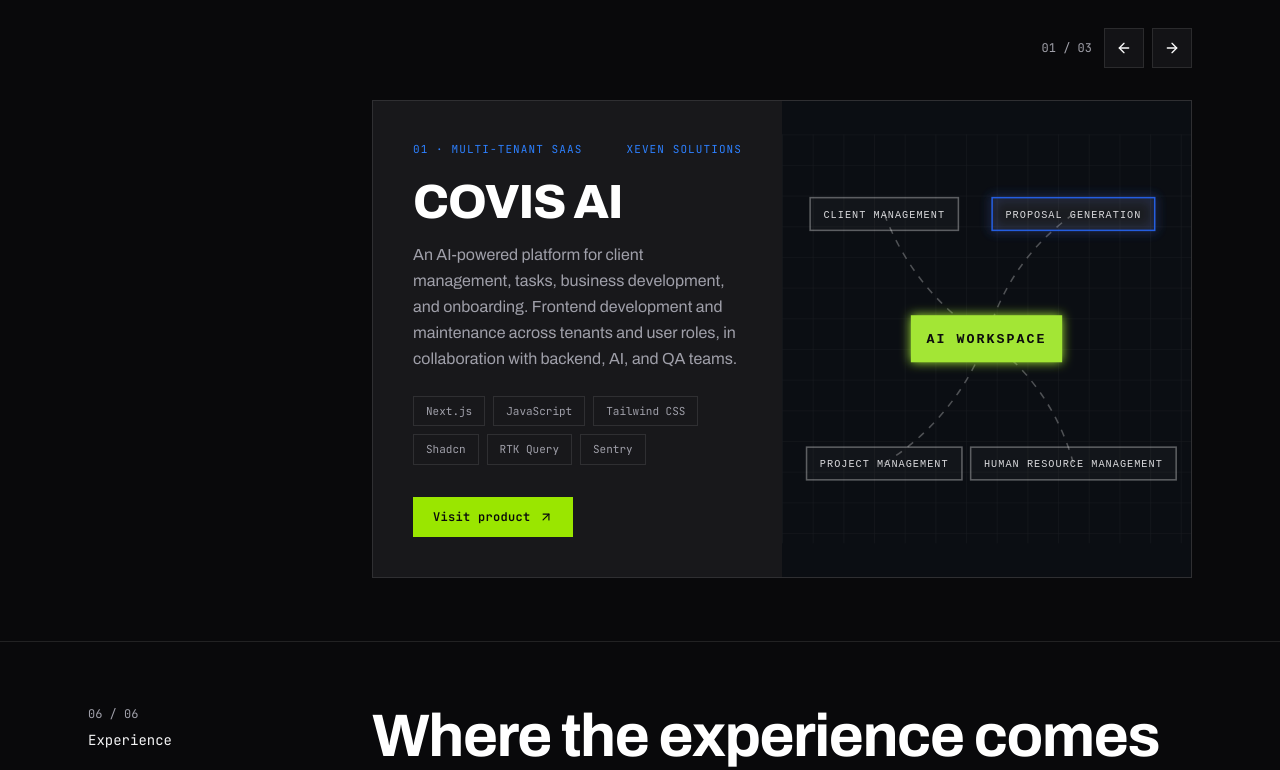
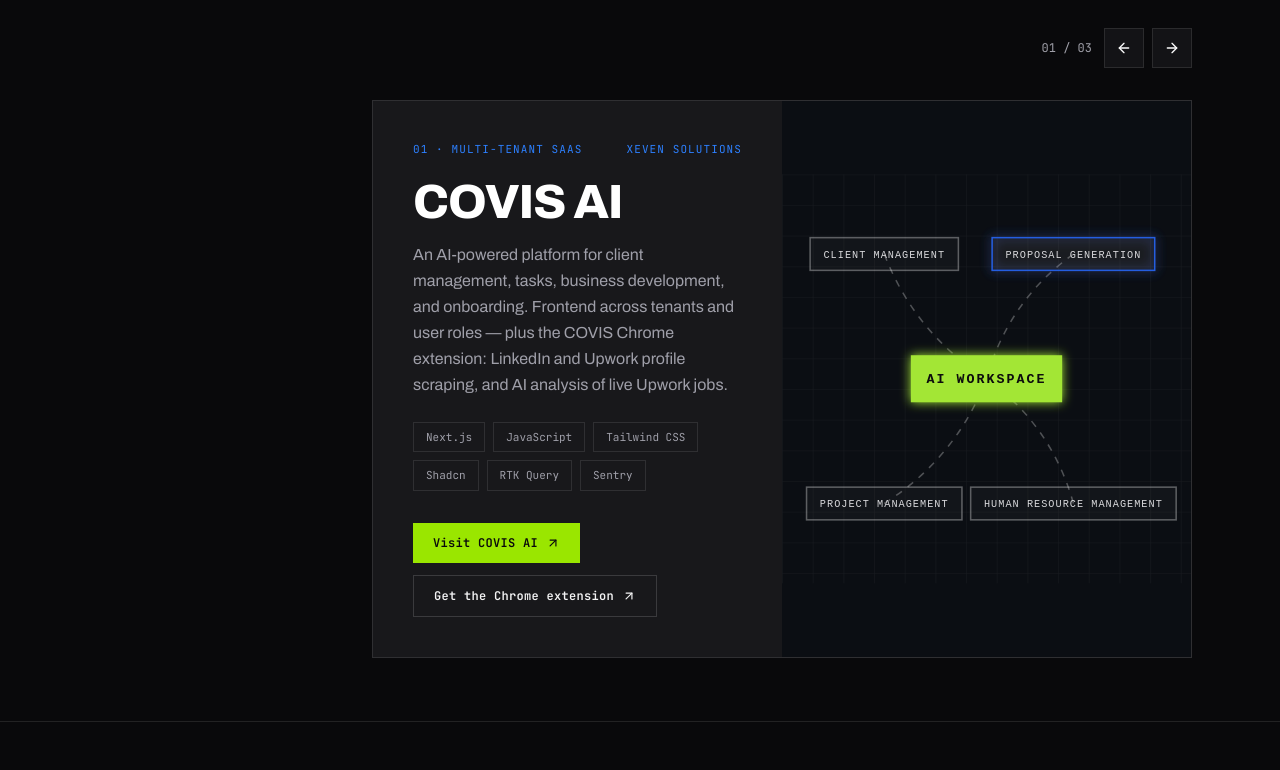
Before and after one commit to Bilal-Khan152/portfolio, a Next.js app: page / in a window 1280 px wide. Shown: the part 4442-5212 px from the top of the page. Built offline with nearby package versions, Linux system fonts and the light colour scheme.

Commit message:
COVIS: add extension work to description, descriptive dual buttons

```diff
--- a/components/Work.jsx
+++ b/components/Work.jsx
@@ -144,9 +144,15 @@
     company: 'XEVEN SOLUTIONS',
     title: 'COVIS AI',
     description:
-      'An AI-powered platform for client management, tasks, business development, and onboarding. Frontend development and maintenance across tenants and user roles, in collaboration with backend, AI, and QA teams.',
+      'An AI-powered platform for client management, tasks, business development, and onboarding. Frontend across tenants and user roles — plus the COVIS Chrome extension: LinkedIn and Upwork profile scraping, and AI analysis of live Upwork jobs.',
     chips: ['Next.js', 'JavaScript', 'Tailwind CSS', 'Shadcn', 'RTK Query', 'Sentry'],
-    cta: { label: 'Visit product', href: 'https://covis.ai/' },
+    ctas: [
+      { label: 'Visit COVIS AI', href: 'https://covis.ai/' },
+      {
+        label: 'Get the Chrome extension',
+        href: 'https://chromewebstore.google.com/detail/covis-ai/gpfpiggbllfnafhflkipicojfhnnpkdc',
+      },
+    ],
     type: 'product',
     diagram: {
       center: 'AI WORKSPACE',
@@ -167,7 +173,7 @@
     description:
       'A national child-immunization platform for Somalia. Hospitals and clinics record newborn vaccinations and dose histories in one place, giving health officials a clear view of coverage across the country.',
     chips: ['React.js', 'Redux', 'Axios', 'Tailwind CSS'],
-    cta: { label: 'Visit product', href: 'https://ogowhealth.com/en/' },
+    ctas: [{ label: 'Visit Ogow Health', href: 'https://ogowhealth.com/en/' }],
     type: 'product',
     diagram: {
       center: 'IMMUNIZATION',
@@ -188,7 +194,7 @@
     description:
       'A private management system for a town owner — tracking plot sales, customer installments, invoices, and plot inventory in one place.',
     chips: ['React.js', 'Redux Toolkit', 'Axios', 'Tailwind CSS'],
-    cta: null,
+    ctas: [],
     type: 'product',
     diagram: {
       center: 'TOWN PLOTS',
@@ -232,16 +238,25 @@
               ))}
             </div>
           </div>
-          {project.cta && (
+          {project.ctas?.length > 0 && (
+            <div className="mt-8 flex flex-wrap gap-3">
+              {project.ctas.map((cta, i) => (
                 <a
-              href={project.cta.href}
+                  key={cta.href}
+                  href={cta.href}
                   target="_blank"
                   rel="noreferrer"
-              className="mt-8 inline-flex items-center gap-2 self-start bg-lime-400 px-5 py-3 font-mono text-xs font-semibold tracking-wide text-zinc-950 transition-colors hover:bg-lime-300"
+                  className={
+                    i === 0
+                      ? 'inline-flex items-center gap-2 bg-lime-400 px-5 py-3 font-mono text-xs font-semibold tracking-wide text-zinc-950 transition-colors hover:bg-lime-300'
+                      : 'inline-flex items-center gap-2 border border-zinc-300 px-5 py-3 font-mono text-xs font-semibold tracking-wide text-zinc-900 transition-colors hover:border-zinc-500 dark:border-white/15 dark:text-zinc-100 dark:hover:border-white/40'
+                  }
                 >
-              {project.cta.label}
+                  {cta.label}
                   <ArrowUpRight size={14} />
                 </a>
+              ))}
+            </div>
           )}
         </div>
         <ArchitectureDiagram
```
Lines whose indentation alone changed are shown as unchanged.
